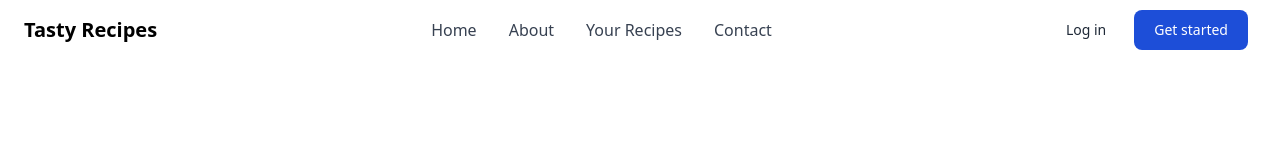
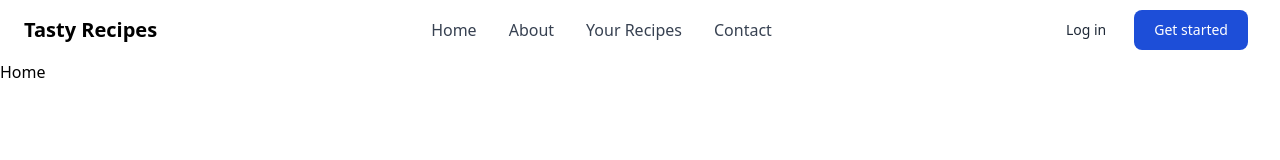
Before and after one commit to Jon-Felipe/Tasty-React, a React (Vite) app: page / in a window 1280 px wide. Shown: the top 160 px of the page. Built offline with nearby package versions, Linux system fonts and the light colour scheme.

Commit message:
created home page

```diff
--- a/src/App.tsx
+++ b/src/App.tsx
@@ -2,6 +2,9 @@ import React, { useState } from 'react';
 
 // components
 import Header from './components/Header';
+
+// pages
+import Home from './pages/Home';
 
 function App() {
   const [showLinks, setShowLinks] = useState<boolean>(false);
@@ -9,6 +12,9 @@ function App() {
   return (
     <>
       <Header showLinks={showLinks} setShowLinks={setShowLinks} />
+      <main>
+        <Home />
+      </main>
     </>
   );
 }
--- /dev/null
+++ b/src/pages/Home.tsx
@@ -0,0 +1,9 @@
+import React from 'react';
+
+type Props = {};
+
+const Home = (props: Props) => {
+  return <div>Home</div>;
+};
+
+export default Home;
```
